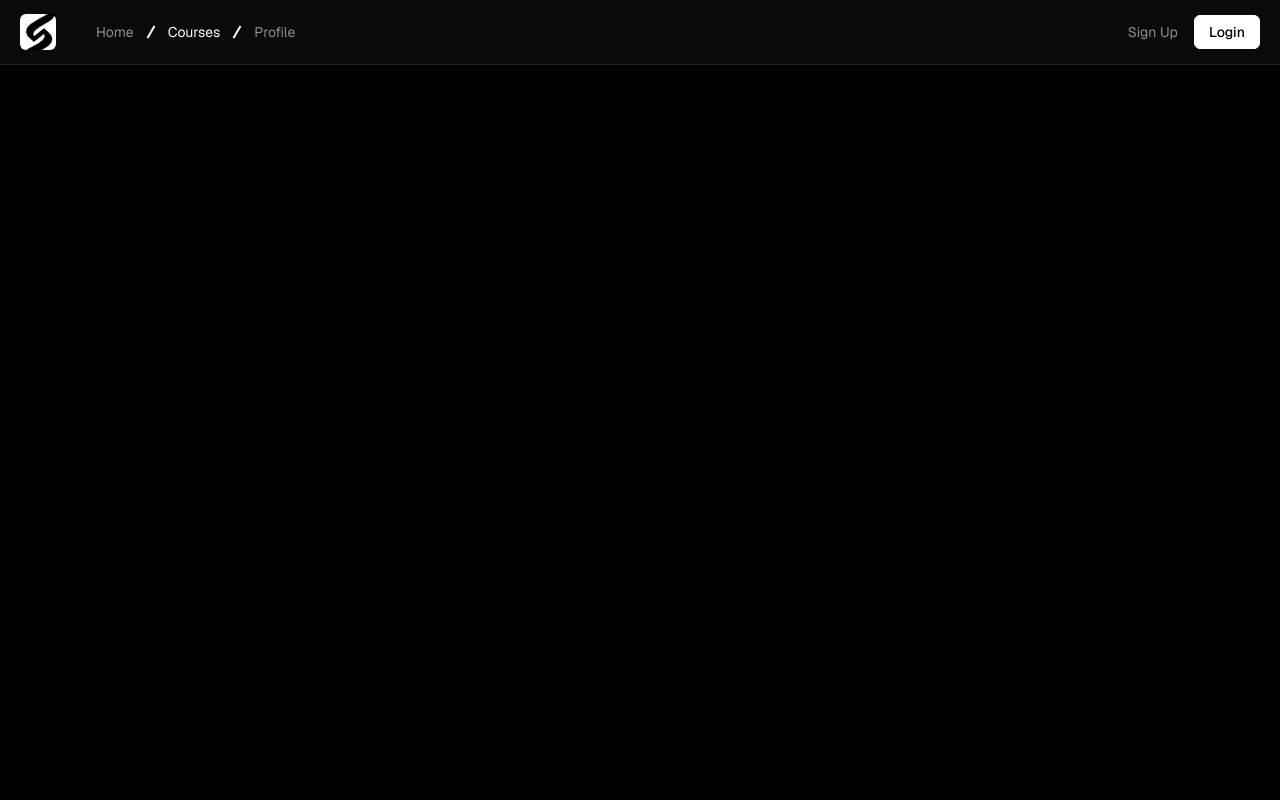
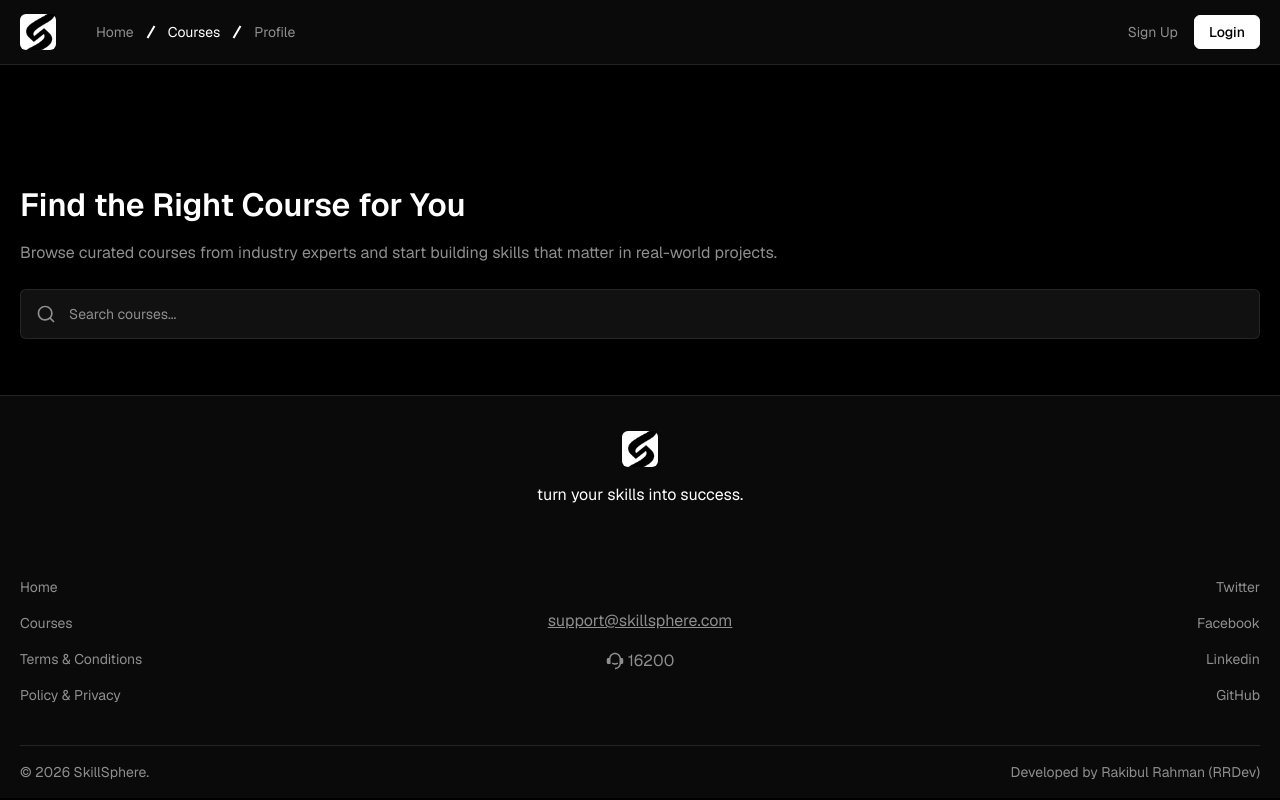
Before and after one commit to quantumrahman/skillsphere-learn, a Next.js app: page /courses in a window 1280 px wide. Shown: the top 800 px of the page. Built offline with nearby package versions, Linux system fonts and the light colour scheme.

Commit message:
feat: implement courses page heading and paragraph with search input field design

```diff
--- a/src/app/(main)/courses/page.jsx
+++ b/src/app/(main)/courses/page.jsx
@@ -1,8 +1,31 @@
+import { RiSearchLine } from "@remixicon/react";
+
 const CoursesPage = () => {
 
     return (
-        <div className="w-full min-h-screen flex items-center justify-center">
-            <h1>Courses Page</h1>
+        <div className="w-full min-h-[calc(100vh-405px)] pt-[65px] px-5">
+            <div className="w-full max-w-[1300px] mx-auto mt-[120px]">
+                <div className="flex flex-col gap-6">
+                    <div className="flex flex-col gap-4">
+                        <h1 className="text-[32px] font-semibold text-white leading-10">Find the Right Course for You</h1>
+                        <p className="text-base font-normal text-[#8e8e8e]">Browse curated courses from industry experts and start building skills that matter in real-world projects.</p>
+                    </div>
+                    <div className="w-full relative">
+                        <input
+                            id="search"
+                            type="text"
+                            placeholder="Search courses..."
+                            name="search"
+                            aria-label="input"
+                            autoComplete="off" role="search"
+                            className="w-full py-3.5 pl-12 bg-[#111111] rounded-md border border-[#ffffff17] text-sm font-normal text-white placeholder:text-[#8e8e8e] focus:outline-none focus:border-[#ffffff24]"
+                        />
+                        <div className="absolute top-1/2 left-4 -translate-y-1/2">
+                            <RiSearchLine size={20} color="#8e8e8e" />
+                        </div>
+                    </div>
+                </div>
+            </div>
         </div>
     );
 };
```
